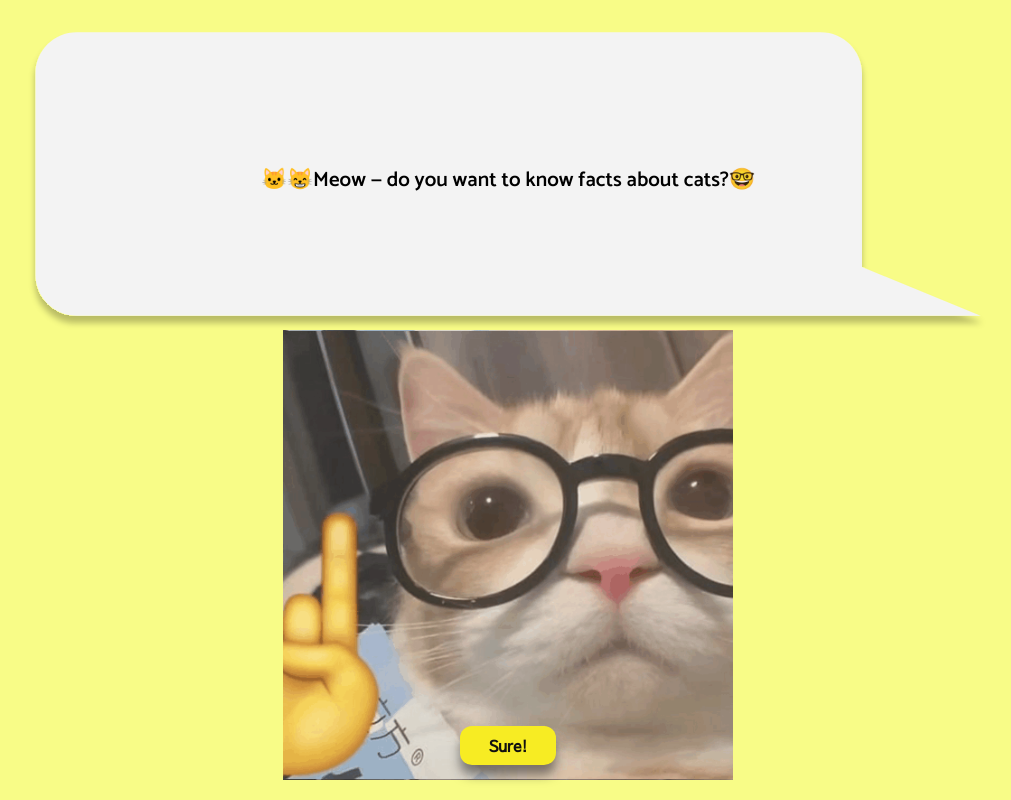
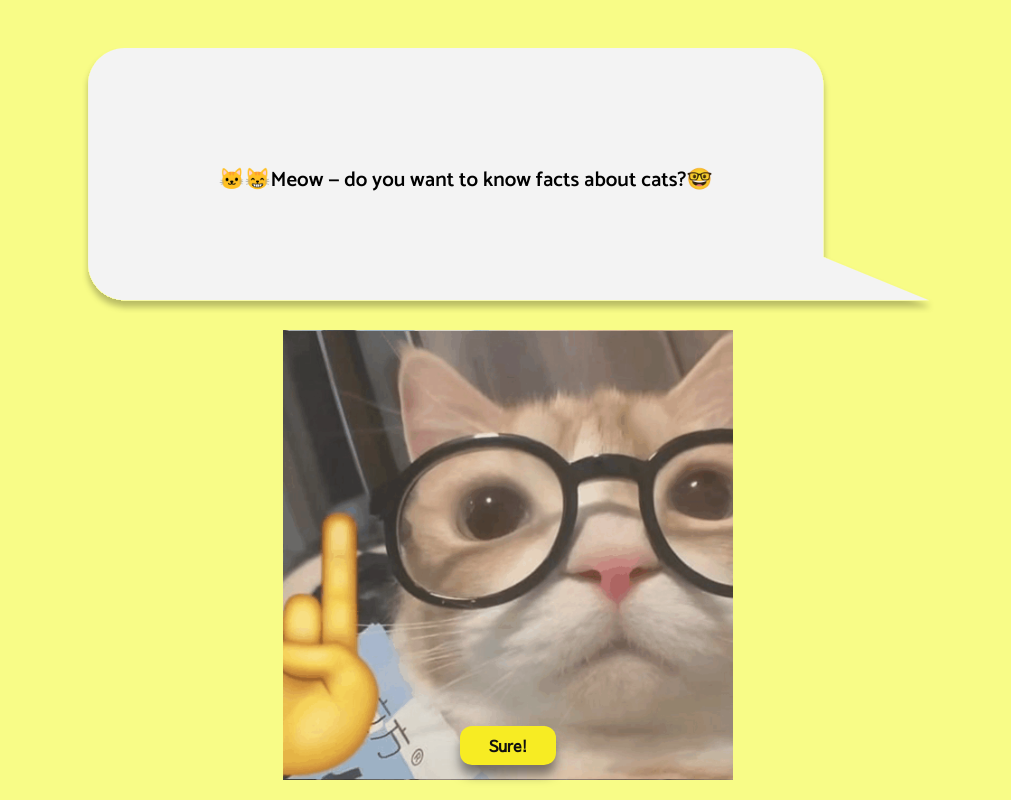
Before and after one commit to devhrvx/Whisker-Wisdom, a website: page index.html in a window 1280 px wide. Shown: the whole page, without its empty margins (132-1143 px from the left). Drawn offline with Linux system fonts and the light colour scheme.

Commit message:
fixed box padding

```diff
--- a/styles.css
+++ b/styles.css
@@ -67,8 +67,9 @@
     background-position: right;
     height: 300px;
     margin-top: 10px;
-    width: 75%;
+    width: 60%;
     display: flex;
+    padding-right: 85px;
     flex-direction: column;
     justify-content: space-around;
     align-items: center;
@@ -123,6 +124,7 @@
         background-repeat: no-repeat;
         background-position: right;
         padding-bottom: 16%;
+        padding-right: 0;
     }
     .main-box .text-box .fact-text {
         font-size: 110%;
```
